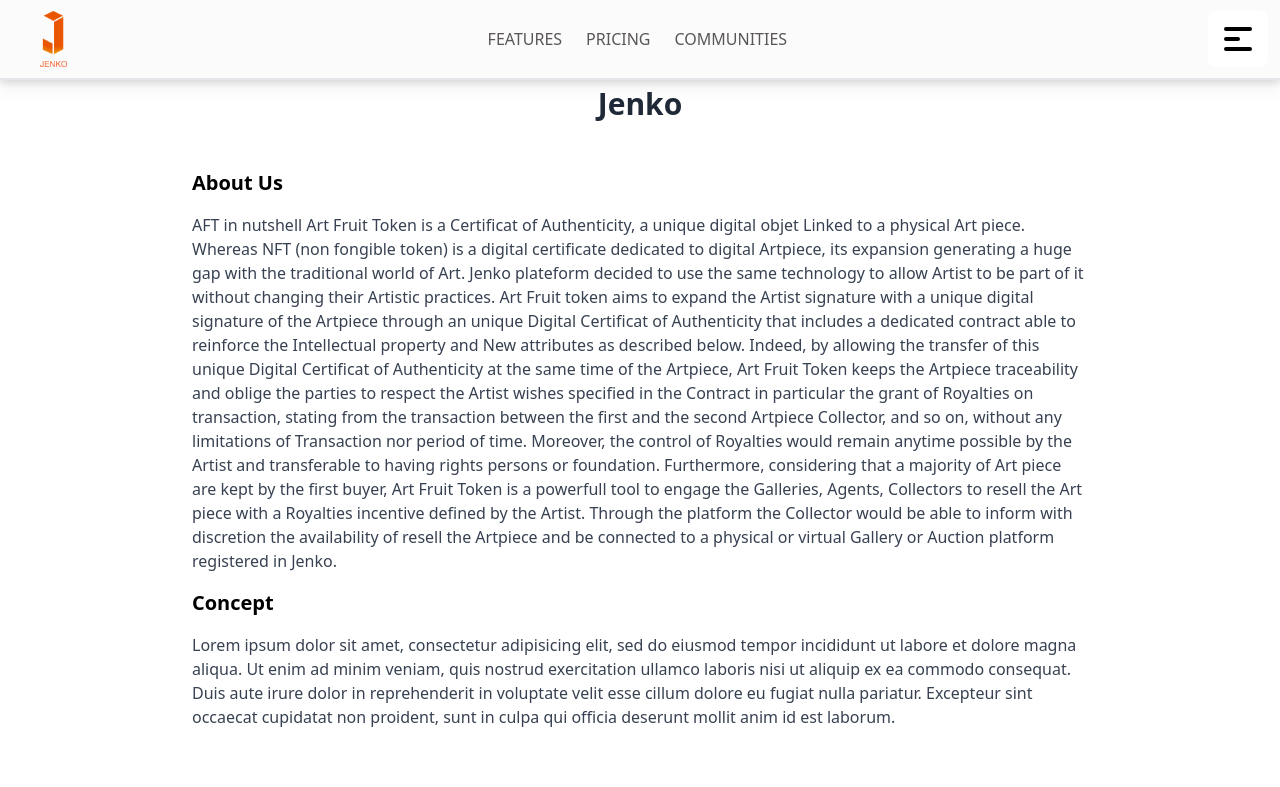
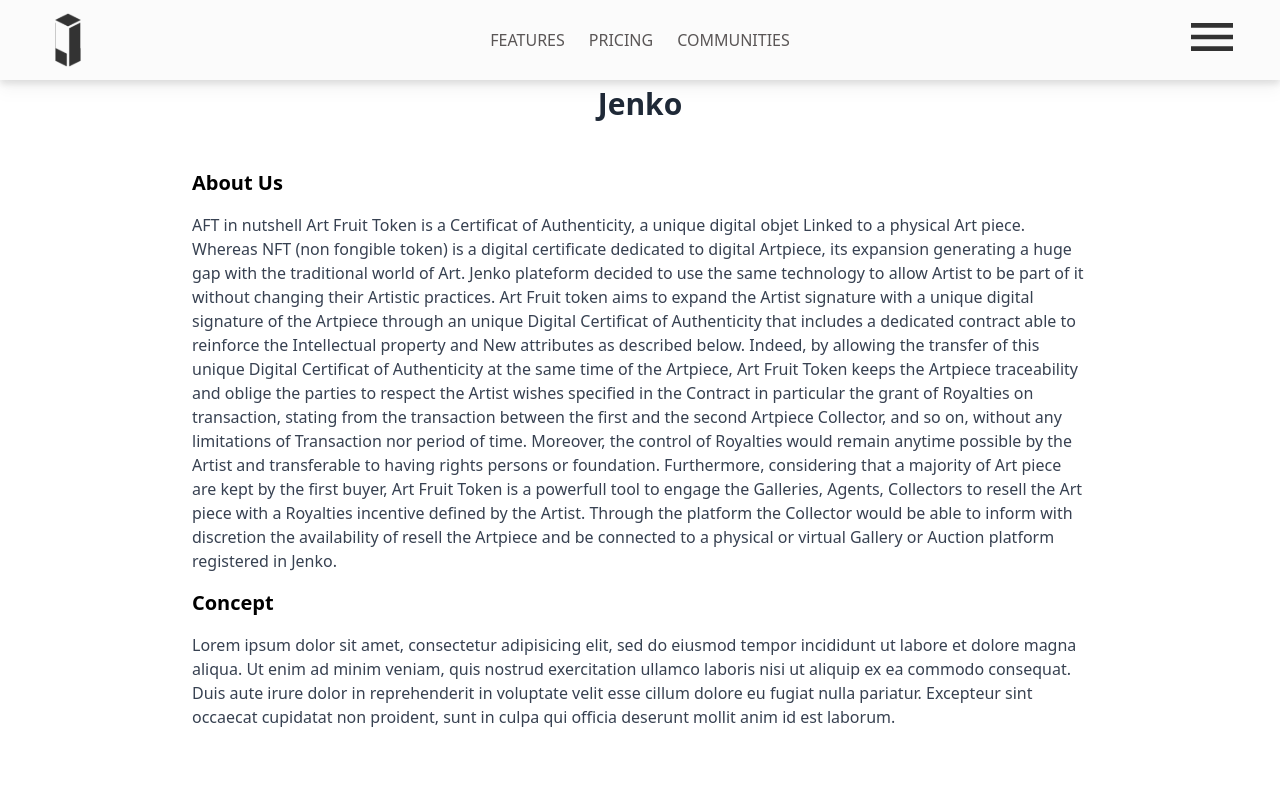
Before and after one commit to ivanZhuravlov/ntf-projj, a Vue app in the folder front/: page /about in a window 1280 px wide. Shown: the top 787 px of the page. Built offline with nearby package versions, Linux system fonts and the light colour scheme.

Commit message:
udpate header

```diff
--- a/front/src/components/Header.vue
+++ b/front/src/components/Header.vue
@@ -1,22 +1,57 @@
 <template>
-  <header class="w-full flex justify-between place-items-center h-20 border-b-2 bg-headerWhite filter drop-shadow-lg md:py-8 xs:justify-between no-print">
-    <a href="/" class="inline-flex " aria-label="logo">
-      <img class="w-auto h-14 ml-10" src="../assets/logo.png">
-    </a>
+  <header
+    class="w-full flex justify-between place-items-center h-20 px-10 bg-headerWhite filter drop-shadow-lg md:py-8 xs:justify-between xs:px-3 no-print">
 
-    <div class="justify-between flex p-4 space-x-6 text-darkGray">
+    <!-- Mobile menu icon - start -->
+    <div class="md:hidden lg:hidden">
+      <button type="button" @click="toggleSecondMenu()"
+        class="hover:transition ease-out duration-200 transform hover:scale-110 w-14 h-14">
+        <img class="w-14 h-14 xs:h-10" src="../assets/icons/coolicon.svg">
+      </button>
+    </div>
+    <!-- Mobile menu icon - end -->
+
+    <!--  Jenko icon - start -->
+    <router-link to="/" class="inline-flex " aria-label="logo">
+      <img class="w-14 h-14 xs:h-10" src="../assets/icons/logo.svg">
+    </router-link>
+    <!--  Jenko icon - end -->
+
+    <!--  Menu - start -->
+    <div class="justify-between flex p-4 space-x-6 text-darkGray sm:hidden xs:hidden">
       <router-link to="/features" class="font-medium text-base uppercase hover:text-gray-900">Features</router-link>
       <router-link to="/pricing" class="font-medium text-base uppercase hover:text-gray-900">Pricing</router-link>
       <router-link to="/community" class="font-medium text-base uppercase hover:text-gray-900">Communities</router-link>
     </div>
+    <!--  Menu - end -->
+
+    <!-- Hamburger menu icon - start -->
     <div>
-     <button type="button" class="mr-3 bg-white text-black active:text-gray-700 text-sm md:text-base font-semibold rounded-lg gap-2 px-2.5 py-2 hover:transition ease-out duration-200 transform hover:scale-110">
-        <svg xmlns="http://www.w3.org/2000/svg" class="h-10 w-10" viewBox="0 0 20 20" fill="currentColor">
-          <path fill-rule="evenodd" d="M3 5a1 1 0 011-1h12a1 1 0 110 2H4a1 1 0 01-1-1zM3 10a1 1 0 011-1h6a1 1 0 110 2H4a1 1 0 01-1-1zM3 15a1 1 0 011-1h12a1 1 0 110 2H4a1 1 0 01-1-1z" clip-rule="evenodd" />
-        </svg>
+      <button type="button" @click="toggle()" class="hover:transition ease-out duration-200 transform hover:scale-110">
+        <img class="w-14 h-14 xs:h-10" src="../assets/icons/menu.svg">
       </button>
     </div>
+    <!-- Hamburger menu icon - end -->
 
+    <!--  Mobile Dropdown menu - start -->
+    <div v-if="showSecondMenu"
+      class="left-2 absolute mt-48 bg-white text-base list-none text-center rounded border border-gray-100 filter drop-shadow-2xl space-y-2">
+      <router-link to="/features"
+        class="text-sm py-2 px-10 font-semibold block w-full whitespace-nowrap bg-transparent text-black hover:bg-gray-300 rounded md:hidden lg:hidden">
+        Features
+      </router-link>
+      <router-link to="/pricing"
+        class="text-sm py-2 px-10 font-semibold block w-full whitespace-nowrap bg-transparent text-black hover:bg-gray-300 rounded md:hidden lg:hidden">
+        Pricing
+      </router-link>
+      <router-link to="/communities"
+        class="text-sm py-2 px-10 font-semibold block w-full whitespace-nowrap bg-transparent text-black hover:bg-gray-300 rounded">
+        Communities
+      </router-link>
+    </div>
+    <!--  Mobile Dropdown menu - end -->
+
+    <!--  Dashboard menu - start -->
     <!-- <div class="flex gap-10 xs:gap-0 ">
       <div v-if='!$store.getters.token' class="items-center xs:hidden gap-2.5">
         <router-link to="/login" class="filter drop-shadow-lg inline-block text-black active:text-black text-sm md:text-base font-semibold text-center rounded border border-gray-800 px-4 py-3 mr-2 w-40 hover:text-gray-700 hover:transition ease-in-out transform hover:scale-105">Sign in</router-link>
@@ -30,35 +65,34 @@
             <path stroke-linecap="round" stroke-linejoin="round" stroke-width="2" d="M16 7a4 4 0 11-8 0 4 4 0 018 0zM12 14a7 7 0 00-7 7h14a7 7 0 00-7-7z" />
           </svg>
         </router-link>
-      </div>
+      </div> -->
+    <!--  Dashboard menu - end -->
 
-      <button type="button" @click="toggle()" class="mr-3 bg-white text-black active:text-gray-700 text-sm md:text-base font-semibold rounded-lg gap-2 px-2.5 py-2 hover:transition ease-out duration-200 transform hover:scale-110">
-        <svg xmlns="http://www.w3.org/2000/svg" class="h-6 w-6" viewBox="0 0 20 20" fill="currentColor">
-          <path fill-rule="evenodd" d="M3 5a1 1 0 011-1h12a1 1 0 110 2H4a1 1 0 01-1-1zM3 10a1 1 0 011-1h6a1 1 0 110 2H4a1 1 0 01-1-1zM3 15a1 1 0 011-1h12a1 1 0 110 2H4a1 1 0 01-1-1z" clip-rule="evenodd" />
-        </svg>
-      </button>
-
-      <div v-if="showMenu" class="absolute mt-14 right-5 bg-white text-base list-none text-center rounded border border-gray-100 filter drop-shadow-2xl space-y-2">
-        <router-link  v-if='!$store.getters.token' to="/login" class="text-sm py-2 px-10 font-semibold block w-full whitespace-nowrap bg-transparent text-black hover:bg-gray-300 rounded md:hidden lg:hidden">
+    <!--  Dropdown menu - start -->
+    <div v-if="showMenu"
+      class="absolute mt-48 right-5 bg-white text-base list-none text-center rounded border border-gray-100 filter drop-shadow-2xl space-y-2">
+      <router-link v-if='!$store.getters.token' to="/login"
+        class="text-sm py-2 px-10 font-semibold block w-full whitespace-nowrap bg-transparent text-black hover:bg-gray-300 rounded md:hidden lg:hidden">
         Login
       </router-link>
-        <router-link  v-if='!$store.getters.token' to="/register" class="text-sm py-2 px-10 font-semibold block w-full whitespace-nowrap bg-transparent text-black hover:bg-gray-300 rounded md:hidden lg:hidden">
+      <router-link v-if='!$store.getters.token' to="/register"
+        class="text-sm py-2 px-10 font-semibold block w-full whitespace-nowrap bg-transparent text-black hover:bg-gray-300 rounded md:hidden lg:hidden">
         Register
       </router-link>
-        <router-link to="/about" class="text-sm py-2 px-10 font-semibold block w-full whitespace-nowrap bg-transparent text-black hover:bg-gray-300 rounded">
+      <router-link to="/about"
+        class="text-sm py-2 px-10 font-semibold block w-full whitespace-nowrap bg-transparent text-black hover:bg-gray-300 rounded">
         About
       </router-link>
-        <router-link to="/contact" class="text-sm py-2 px-10 font-semibold block w-full whitespace-nowrap bg-transparent text-black hover:bg-gray-300 rounded">
+      <router-link to="/contact"
+        class="text-sm py-2 px-10 font-semibold block w-full whitespace-nowrap bg-transparent text-black hover:bg-gray-300 rounded">
         Contact
       </router-link>
-        <router-link to="/service" class="text-sm py-2 px-10 font-semibold block w-full whitespace-nowrap bg-transparent text-black hover:bg-gray-300 rounded">
-          Service
-        </router-link>
-        <button v-if='$store.getters.token' @click="logout()" to="/logout" class="text-sm py-2 px-10 font-semibold block w-full whitespace-nowrap bg-gray-700 text-white hover:bg-gray-300 rounded">
+      <button v-if='$store.getters.token' @click="logout()" to="/logout"
+        class="text-sm py-2 px-10 font-semibold block w-full whitespace-nowrap bg-gray-700 text-white hover:bg-gray-300 rounded">
         Logout
       </button>
     </div>
-    </div> -->
+    <!--  Dropdown menu - end -->
   </header>
 </template>
 
@@ -69,15 +103,19 @@
       return {
         showMenu: false,
         error: null,
+        showSecondMenu: false,
       }
     },
     methods: {
       toggle() {
         this.showMenu = !this.showMenu;
       },
+      toggleSecondMenu() {
+        this.showSecondMenu = !this.showSecondMenu;
+        console.log(this.toggleSecondMenu);
+      },
 
-
-      logout: function() {
+      logout: function () {
 
         this.$store.dispatch("logout");
         this.$router.push('/');
--- a/front/tailwind.config.js
+++ b/front/tailwind.config.js
@@ -32,9 +32,14 @@
       purple: colors.violet,
       pink: colors.pink,
       dark: '#363D4B',
-      orange: '#EA5701',
+      orange: '#FF5F04',
       headerWhite: '#FBFBFB',
       darkGray: '#5A5656',
+      mediumGray: '#646161',
+      darkerGray: '#555444',
+      fontGray: '#333333',
+      textGray: '#666666',
+
 
 
     },
@@ -102,6 +107,7 @@
       'gradient-to-bl': 'linear-gradient(to bottom left, var(--tw-gradient-stops))',
       'gradient-to-l': 'linear-gradient(to left, var(--tw-gradient-stops))',
       'gradient-to-tl': 'linear-gradient(to top left, var(--tw-gradient-stops))',
+      'hero': 'url(../assets/images/hero.png)',
     },
     backgroundOpacity: (theme) => theme('opacity'),
     backgroundPosition: {
@@ -440,6 +446,10 @@
       '3/6': '50%',
       '4/6': '66.666667%',
       '5/6': '83.333333%',
+      '150':  '150px',
+      '300': '300px',
+      '400': '400px',
+      '600': '600px',
       full: '100%',
       screen: '100vh',
     }),
@@ -513,6 +523,8 @@
       8: '2rem',
       9: '2.25rem',
       10: '2.5rem',
+      11: '50 px',
+      12: '18 px',
     },
     listStyleType: {
       none: 'none',
@@ -806,6 +818,8 @@
       screen: '100vw',
       min: 'min-content',
       max: 'max-content',
+      '600': '600px',
+      '30': '30px',
     }),
     zIndex: {
       auto: 'auto',
```
Lines whose indentation alone changed are shown as unchanged.
